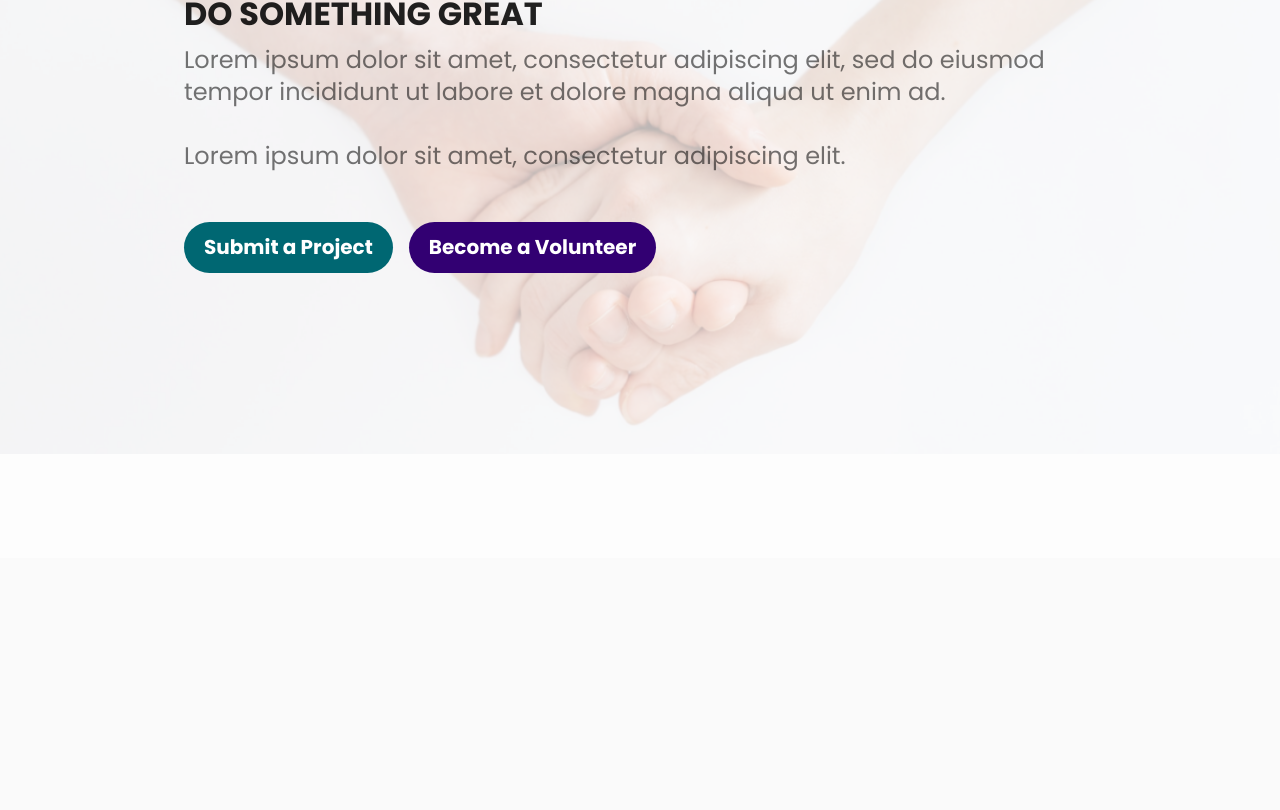
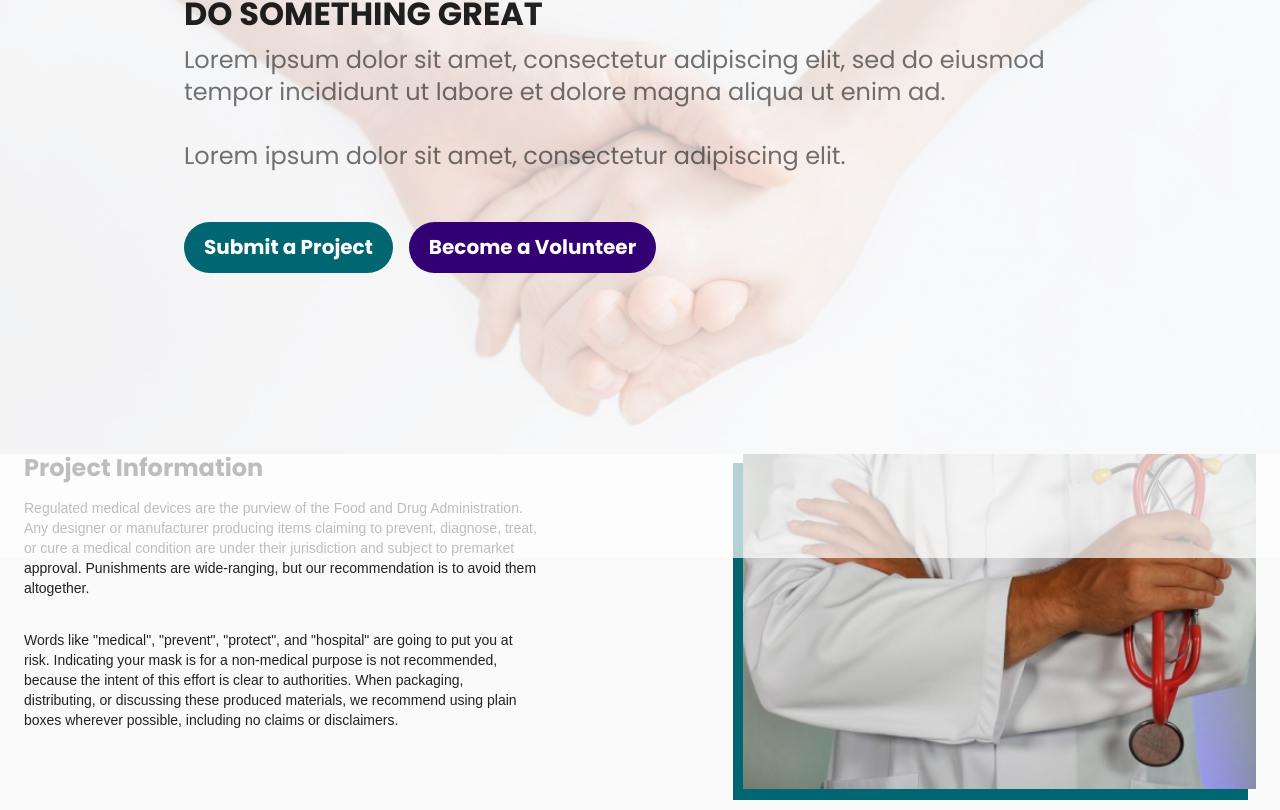
Before and after one commit to crowdsourcemedical/volunteer-database, a React (Create React App) app in the folder frontend/: page / in a window 1280 px wide. Shown: the part 242-1052 px from the top of the page. Before the commit the page ends 800 px from the top, so only its background shows below. Built offline with nearby package versions, Linux system fonts and the light colour scheme; a web font is replaced by a local one.

Commit message:
about homepage

```diff
--- a/frontend/src/pages/home.js
+++ b/frontend/src/pages/home.js
@@ -3,12 +3,25 @@ import PropTypes from "prop-types";
 //import API from "../../api";
 import { Menu, MenuItem, Box, Typography, Grid, Paper } from "@material-ui/core";
 import { IconButton, Button, Fab } from "@material-ui/core";
+import { makeStyles } from "@material-ui/core/styles";
 import { Hero } from "../components/Hero/Hero";
+import AboutImg from "../images/about.png";
+import Container from "@material-ui/core/Container";
+
 //import ProjectSmallCard from "../ProjectComponents/ProjectSmallCard";
 
 import HeroImg from "../images/hero.png";
+import shadows from "@material-ui/core/styles/shadows";
+
+const useStyles = makeStyles(theme => ({
+  image: {
+		boxShadow: '-9px 10px 0px 1px #006772',
+		width: '100%'
+  },
+}));
 
 const HomePage = props => {
+	const classes = useStyles();
   return (
     <Grid container spacing={2}>
       <Grid container>
@@ -24,6 +37,33 @@ const HomePage = props => {
           </Typography>
         </Hero>
       </Grid>
+			<Container>
+				<Grid container align="left">
+					<Grid item lg={5}>
+						<Typography align="left" variant="h3" >Project Information</Typography>
+						<Box m={2} />
+						<Typography align="left" variant="p">
+								Regulated medical devices are the purview of the Food and Drug Administration. Any designer or
+								manufacturer producing items claiming to prevent, diagnose, treat, or cure a medical condition
+								are under their jurisdiction and subject to premarket approval. Punishments are wide-ranging,
+								but our recommendation is to avoid them altogether.
+						</Typography>
+						<Box m={4} />
+						<Typography align="left" variant="p">
+							Words like "medical", "prevent", "protect", and "hospital" are going to put you at risk.
+							Indicating your mask is for a non-medical purpose is not recommended, because the intent of this
+							effort is clear to authorities. When packaging, distributing, or discussing these produced
+							materials, we recommend using plain boxes wherever possible, including no claims or disclaimers.
+						</Typography>
+					</Grid>
+					<Grid item lg={2}/>
+					<Grid item lg={5}>
+						<div>
+							<img className={classes.image} src={AboutImg} />
+						</div>
+					</Grid>
+				</Grid>
+			</Container>
       {/* Footer */}
       <Grid item xs={12} />
       {/* End Main Page Content */}
```
